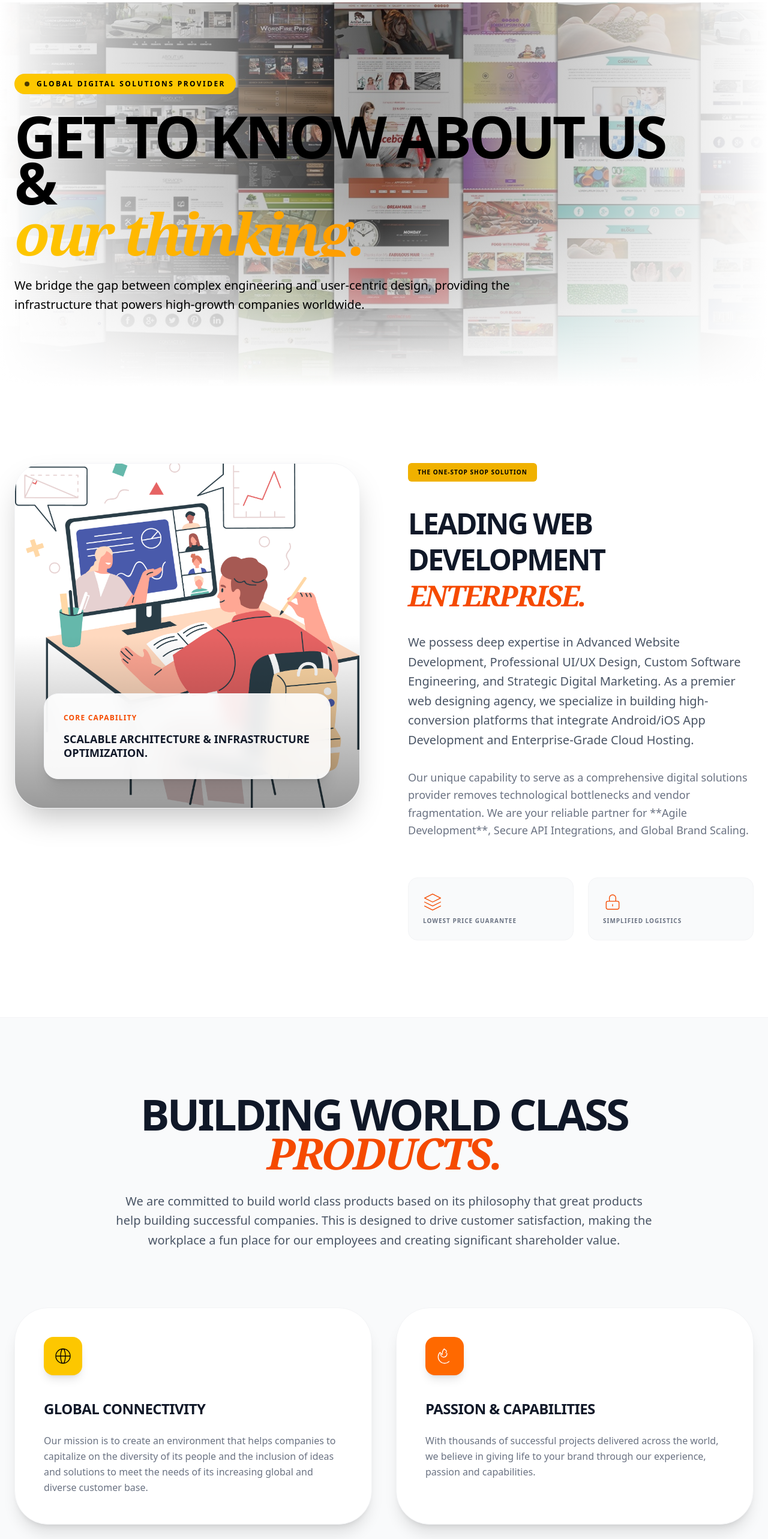
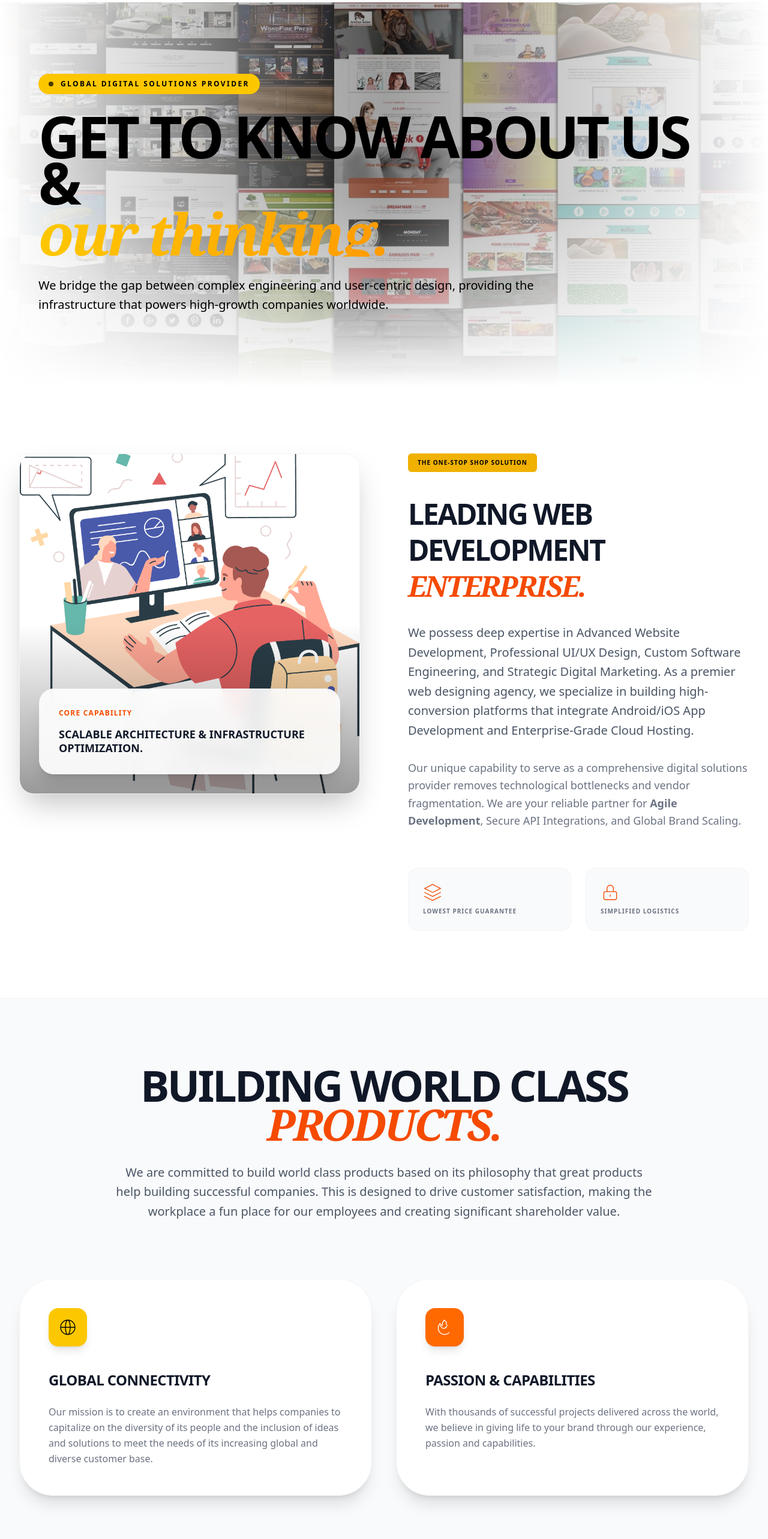
Before and after one commit to TarunGupta2602/smart-web, a Next.js app: page /about in a window 1280 px wide. Shown: the part 120-2686 px from the top of the page at 60% size. Built offline with nearby package versions, Linux system fonts and the light colour scheme.

Commit message:
some UI Improvments

```diff
--- a/app/about/AboutContent.js
+++ b/app/about/AboutContent.js
@@ -13,8 +13,8 @@ export default function AboutContent({ expertiseItems, team }) {
 
     return (
         <div className="min-h-screen bg-white text-gray-900 selection:bg-yellow-500 selection:text-black">
-            {/* Cinematic Hero Section - PRESERVED DARK THEME */}
-            <section className="relative h-[80vh] flex items-center overflow-hidden bg-[#0a0a0b]">
+            {/* Cinematic Hero Section - Responsive */}
+            <section className="relative min-h-[60vh] md:min-h-[70vh] lg:min-h-[80vh] flex items-center overflow-hidden bg-[#0a0a0b]">
                 <div className="absolute inset-0 z-0">
                     <Image
                         src="/images/banner.jpg"
@@ -25,20 +25,18 @@ export default function AboutContent({ expertiseItems, team }) {
                     />
                     <div className="absolute inset-0 bg-gradient-to-b from-transparent via-white/5 to-white"></div>
                     <div className="absolute inset-0 bg-gradient-to-r from-white via-transparent to-white"></div>
-
                 </div>
-
-                <div className="container mx-auto px-6 relative z-10 text-center lg:text-left">
-                    <div className="max-w-6xl">
+                <div className="max-w-7xl mx-auto px-4 sm:px-6 lg:px-8 relative z-10 text-center lg:text-left w-full">
+                    <div className="max-w-6xl mx-auto">
                         <div className="inline-flex items-center gap-3 px-4 py-2 rounded-full bg-yellow-400 border border-yellow-500/20 backdrop-blur-md mb-8">
                             <span className="flex h-2 w-2 rounded-full bg-black animate-pulse"></span>
                             <span className="text-xs uppercase tracking-[0.2em] font-bold text-black">Global Digital Solutions Provider</span>
                         </div>
-                        <h1 className="text-4xl md:text-8xl font-black mb-8 leading-[1] lg:leading-[0.8] tracking-tighter uppercase whitespace-pre-line text-black">
+                        <h1 className="text-3xl md:text-6xl lg:text-8xl font-black mb-8 leading-[1.1] lg:leading-[0.8] tracking-tighter uppercase whitespace-pre-line text-black">
                             GET TO KNOW ABOUT US & <br />
-                            <span className="text-transparent bg-clip-text bg-gradient-to-r from-yellow-400 to-orange-500 italic font-serif lowercase block mt-2">OUR THINKING.</span>
+                            <span className="text-transparent bg-clip-text bg-linear-to-r from-yellow-400 to-orange-500 italic font-serif lowercase block mt-2">OUR THINKING.</span>
                         </h1>
-                        <p className="text-lg md:text-xl text-black leading-relaxed max-w-4xl mx-auto lg:mx-0">
+                        <p className="text-base md:text-lg lg:text-xl text-black leading-relaxed max-w-4xl mx-auto lg:mx-0">
                             We bridge the gap between complex engineering and user-centric design, providing the infrastructure
                             that powers high-growth companies worldwide.
                         </p>
@@ -46,48 +44,47 @@ export default function AboutContent({ expertiseItems, team }) {
                 </div>
             </section>
 
-            {/* Comprehensive Expertise & One-Stop Solutions - WHITE THEME */}
-            <section className="py-32 bg-white text-gray-900">
-                <div className="container mx-auto px-6">
-                    <div className="grid grid-cols-1 lg:grid-cols-2 gap-20 items-start">
-                        <div className="relative group">
-                            <div className="relative aspect-square rounded-[3rem] overflow-hidden border border-gray-100 shadow-2xl">
+            {/* Comprehensive Expertise & One-Stop Solutions - Responsive Grid */}
+            <section className="py-20 md:py-28 bg-white text-gray-900">
+                <div className="max-w-7xl mx-auto px-4 sm:px-6 lg:px-8">
+                    <div className="grid grid-cols-1 lg:grid-cols-2 gap-12 md:gap-20 items-start">
+                        <div className="relative group mb-12 lg:mb-0">
+                            <div className="relative aspect-square rounded-3xl overflow-hidden border border-gray-100 shadow-2xl">
                                 <Image
                                     src="/neww.png"
                                     alt="Expert Digital Engineering in Action"
                                     fill
                                     className="object-cover group-hover:scale-105 transition-transform duration-[2s]"
                                 />
-                                <div className="absolute inset-0 bg-gradient-to-t from-black/40 via-transparent to-transparent"></div>
-                                <div className="absolute bottom-12 left-12 right-12">
-                                    <div className="bg-white/90 backdrop-blur-md border border-gray-100 p-8 rounded-3xl shadow-xl">
+                                <div className="absolute inset-0 bg-linear-to-t from-black/40 via-transparent to-transparent"></div>
+                                <div className="absolute bottom-8 left-8 right-8">
+                                    <div className="bg-white/90 backdrop-blur-md border border-gray-100 p-6 md:p-8 rounded-2xl md:rounded-3xl shadow-xl">
                                         <p className="text-orange-600 font-black uppercase text-xs tracking-widest mb-4">Core Capability</p>
-                                        <h3 className="text-gray-900 text-lg font-bold leading-tight uppercase">Scalable Architecture & Infrastructure Optimization.</h3>
+                                        <h3 className="text-gray-900 text-base md:text-lg font-bold leading-tight uppercase">Scalable Architecture & Infrastructure Optimization.</h3>
                                     </div>
                                 </div>
                             </div>
                         </div>
-
-                        <div className="space-y-10">
+                        <div className="space-y-8 md:space-y-10">
                             <div className="inline-block px-4 py-2 bg-yellow-500 text-black font-black uppercase text-[10px] tracking-widest rounded-md">The One-Stop Shop Solution</div>
-                            <h2 className="text-3xl md:text-5xl font-black mb-8 leading-tight tracking-tighter uppercase text-gray-900">
+                            <h2 className="text-2xl md:text-4xl lg:text-5xl font-black mb-6 md:mb-8 leading-tight tracking-tighter uppercase text-gray-900">
                                 LEADING WEB DEVELOPMENT <br />
                                 <span className="italic font-serif text-orange-600">ENTERPRISE.</span>
                             </h2>
                             <div className="prose max-w-none">
-                                <p className="text-xl text-gray-600 leading-relaxed mb-8">
+                                <p className="text-base md:text-xl text-gray-600 leading-relaxed mb-6 md:mb-8">
                                     We possess deep expertise in Advanced Website Development, Professional UI/UX Design, Custom Software Engineering,
                                     and Strategic Digital Marketing. As a premier web designing agency, we specialize in building high-conversion platforms
                                     that integrate Android/iOS App Development and Enterprise-Grade Cloud Hosting.
                                 </p>
-                                <p className="text-lg text-gray-500 leading-relaxed">
+                                <p className="text-base md:text-lg text-gray-500 leading-relaxed">
                                     Our unique capability to serve as a comprehensive digital solutions provider removes
-                                    technological bottlenecks and vendor fragmentation. We are your reliable partner for **Agile Development**,
+                                    technological bottlenecks and vendor fragmentation. We are your reliable partner for <b>Agile Development</b>,
                                     Secure API Integrations, and Global Brand Scaling.
                                 </p>
                             </div>
-                            <div className="grid grid-cols-2 gap-6 pt-6">
-                                <div className="p-6 bg-gray-50 rounded-2xl border border-gray-100 hover:shadow-lg transition-shadow">
+                            <div className="grid grid-cols-2 gap-4 md:gap-6 pt-4 md:pt-6">
+                                <div className="p-4 md:p-6 bg-gray-50 rounded-2xl border border-gray-100 hover:shadow-lg transition-shadow">
                                     <div className="text-orange-600 mb-2">
                                         <svg className="w-8 h-8" fill="none" stroke="currentColor" viewBox="0 0 24 24">
                                             <path strokeLinecap="round" strokeLinejoin="round" strokeWidth={1} d="M12 2L2 7l10 5 10-5-10-5zM2 17l10 5 10-5M2 12l10 5 10-5" />
@@ -95,7 +92,7 @@ export default function AboutContent({ expertiseItems, team }) {
                                     </div>
                                     <h4 className="font-bold uppercase text-[10px] tracking-widest text-gray-500">Lowest Price Guarantee</h4>
                                 </div>
-                                <div className="p-6 bg-gray-50 rounded-2xl border border-gray-100 hover:shadow-lg transition-shadow">
+                                <div className="p-4 md:p-6 bg-gray-50 rounded-2xl border border-gray-100 hover:shadow-lg transition-shadow">
                                     <div className="text-orange-600 mb-2">
                                         <svg className="w-8 h-8" fill="none" stroke="currentColor" viewBox="0 0 24 24">
                                             <path strokeLinecap="round" strokeLinejoin="round" strokeWidth={1} d="M12 15v2m-6 4h12a2 2 0 002-2v-6a2 2 0 00-2-2H6a2 2 0 00-2 2v6a2 2 0 002 2zm10-11V7a4 4 0 00-8 0v4h8z" />
@@ -109,43 +106,41 @@ export default function AboutContent({ expertiseItems, team }) {
                 </div>
             </section>
 
-            {/* World Class Commitment Section - LIGHT BACKGROUND */}
-            <section className="py-32 bg-gray-50 border-y border-gray-100 relative overflow-hidden">
-                <div className="absolute top-0 right-0 w-[500px] h-[500px] bg-orange-500/5 rounded-full blur-[120px] -z-10 translate-x-1/2 -translate-y-1/2"></div>
-
-                <div className="container mx-auto px-6">
-                    <div className="max-w-4xl mx-auto text-center mb-24">
-                        <h2 className="text-4xl md:text-7xl font-black mb-8 leading-[0.9] tracking-tighter uppercase text-gray-900">
+            {/* World Class Commitment Section - Responsive */}
+            <section className="py-20 md:py-28 bg-gray-50 border-y border-gray-100 relative overflow-hidden">
+                <div className="absolute top-0 right-0 w-75 md:w-125 h-75 md:h-125 bg-orange-500/5 rounded-full blur-[80px] md:blur-[120px] -z-10 translate-x-1/2 -translate-y-1/2"></div>
+                <div className="max-w-7xl mx-auto px-4 sm:px-6 lg:px-8">
+                    <div className="max-w-4xl mx-auto text-center mb-16 md:mb-24">
+                        <h2 className="text-2xl md:text-5xl lg:text-7xl font-black mb-6 md:mb-8 leading-[1.1] md:leading-[0.9] tracking-tighter uppercase text-gray-900">
                             BUILDING WORLD CLASS <br />
                             <span className="italic font-serif text-orange-600 uppercase">PRODUCTS.</span>
                         </h2>
-                        <p className="text-xl text-gray-600 leading-relaxed">
+                        <p className="text-base md:text-xl text-gray-600 leading-relaxed">
                             We are committed to build world class products based on its philosophy that great products help building successful companies.
                             This is designed to drive customer satisfaction, making the workplace a fun place for our employees
                             and creating significant shareholder value.
                         </p>
                     </div>
-
-                    <div className="grid grid-cols-1 md:grid-cols-2 gap-10">
-                        <div className="p-12 rounded-[3.5rem] bg-white border border-gray-100 shadow-xl hover:shadow-2xl hover:-translate-y-1 transition-all duration-500">
-                            <div className="w-16 h-16 bg-yellow-400 rounded-2xl flex items-center justify-center text-black mb-10 shadow-lg">
+                    <div className="grid grid-cols-1 md:grid-cols-2 gap-6 md:gap-10">
+                        <div className="p-8 md:p-12 rounded-3xl md:rounded-[3.5rem] bg-white border border-gray-100 shadow-xl hover:shadow-2xl hover:-translate-y-1 transition-all duration-500">
+                            <div className="w-12 md:w-16 h-12 md:h-16 bg-yellow-400 rounded-2xl flex items-center justify-center text-black mb-6 md:mb-10 shadow-lg">
                                 <svg className="w-8 h-8" fill="none" stroke="currentColor" viewBox="0 0 24 24">
                                     <path strokeLinecap="round" strokeLinejoin="round" strokeWidth={1} d="M21 12a9 9 0 01-9 9m9-9a9 9 0 00-9-9m9 9H3m9 9a9 9 0 01-9-9m9 9c1.657 0 3-4.03 3-9s-1.343-9-3-9m0 18c-1.657 0-3-4.03-3-9s1.343-9 3-9m-9 9a9 9 0 019-9" />
                                 </svg>
                             </div>
-                            <h3 className="text-2xl font-black mb-6 uppercase tracking-tight text-gray-900">Global Connectivity</h3>
+                            <h3 className="text-lg md:text-2xl font-black mb-4 md:mb-6 uppercase tracking-tight text-gray-900">Global Connectivity</h3>
                             <p className="text-gray-500 leading-relaxed">
                                 Our mission is to create an environment that helps companies to capitalize on the diversity of its people
                                 and the inclusion of ideas and solutions to meet the needs of its increasing global and diverse customer base.
                             </p>
                         </div>
-                        <div className="p-12 rounded-[3.5rem] bg-white border border-gray-100 shadow-xl hover:shadow-2xl hover:-translate-y-1 transition-all duration-500">
-                            <div className="w-16 h-16 bg-orange-500 rounded-2xl flex items-center justify-center text-white mb-10 shadow-lg">
+                        <div className="p-8 md:p-12 rounded-3xl md:rounded-[3.5rem] bg-white border border-gray-100 shadow-xl hover:shadow-2xl hover:-translate-y-1 transition-all duration-500">
+                            <div className="w-12 md:w-16 h-12 md:h-16 bg-orange-500 rounded-2xl flex items-center justify-center text-white mb-6 md:mb-10 shadow-lg">
                                 <svg className="w-8 h-8" fill="none" stroke="currentColor" viewBox="0 0 24 24">
                                     <path strokeLinecap="round" strokeLinejoin="round" strokeWidth={1} d="M17.657 18.657A8 8 0 016.343 7.343S7 9 9 10c0-2 .5-5 2.5-7 3 3 3.5 1.3 2.1 5m1.3.6a4 4 0 11-8 1.3" />
                                 </svg>
                             </div>
-                            <h3 className="text-2xl font-black mb-6 uppercase tracking-tight text-gray-900">Passion & Capabilities</h3>
+                            <h3 className="text-lg md:text-2xl font-black mb-4 md:mb-6 uppercase tracking-tight text-gray-900">Passion & Capabilities</h3>
                             <p className="text-gray-500 leading-relaxed">
                                 With thousands of successful projects delivered across the world, we believe in giving life to your
                                 brand through our experience, passion and capabilities.
@@ -214,7 +209,7 @@ export default function AboutContent({ expertiseItems, team }) {
                                         fill
                                         className="object-cover group-hover:scale-105 transition-transform duration-[2s]"
                                     />
-                                    <div className="absolute inset-0 bg-gradient-to-tr from-yellow-500/10 to-transparent"></div>
+                                    <div className="absolute inset-0 bg-linear-to-tr from-yellow-500/10 to-transparent"></div>
                                 </div>
                             </div>
                             <div className="absolute -bottom-6 -right-6 lg:-bottom-12 lg:-right-12 bg-white border border-gray-100 p-10 rounded-3xl shadow-2xl text-center">
```
Also changed, not shown: app/components/services-section.js (+10 -8 lines), app/page.js (+35 -2 lines).
